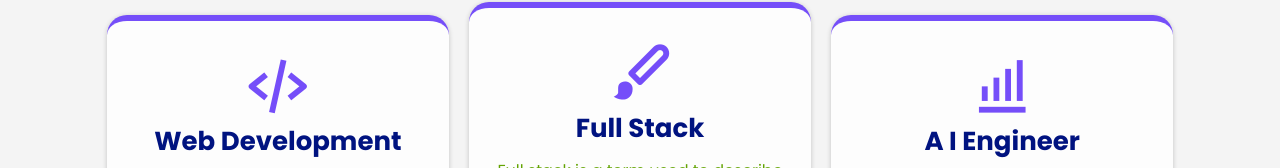
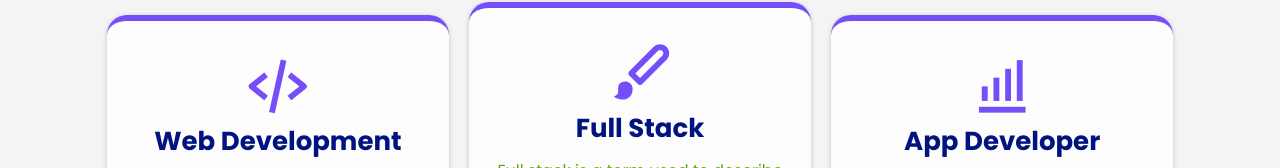
Before and after one commit to ErAbhishekprajapati/Portfolio, a plain HTML site: page index.html in a window 1280 px wide. Shown: the part 1836-2004 px from the top of the page. Drawn offline with nearby package versions, Linux system fonts and the light colour scheme.

Commit message:
Update index.html

```diff
--- a/index.html
+++ b/index.html
@@ -322,7 +322,7 @@ h2.section-title {
                 </div>
                 <div class="profession" style="--i:1;">
                     <i class='bx bx-camera'></i>
-                    <h3>A I Engineer</h3>
+                    <h3>App Developer</h3>
                 </div>
                 <div class="profession" style="--i:2;">
                     <i class='bx bx-palette'></i>
@@ -398,7 +398,7 @@ h2.section-title {
             </div>
             <div class="services-box">
                 <i class='bx bx-bar-chart-alt'></i>
-                <h3>A I Engineer</h3>
+                <h3>App Developer</h3>
                 <p class="my">Artificial intelligence is a field of science concerned with building computers
                     and machines that can reason, learn, and act in such a way that would normally require
                      human intelligence or that involves data whose scale exceeds what humans can analyze.</p>
```
